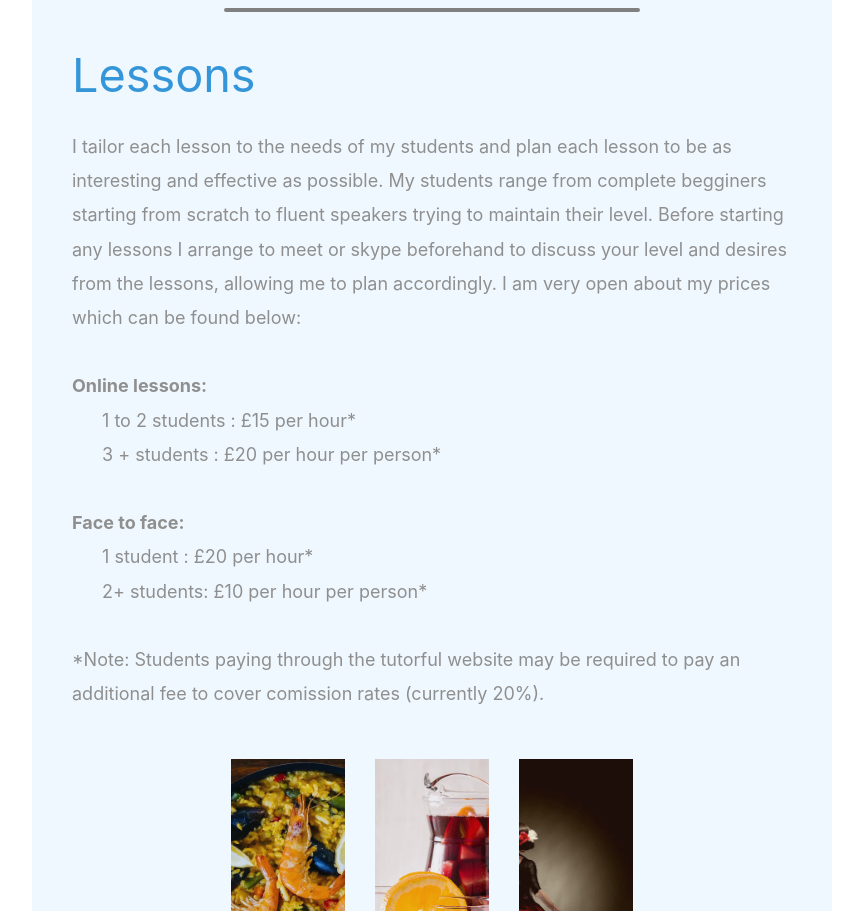
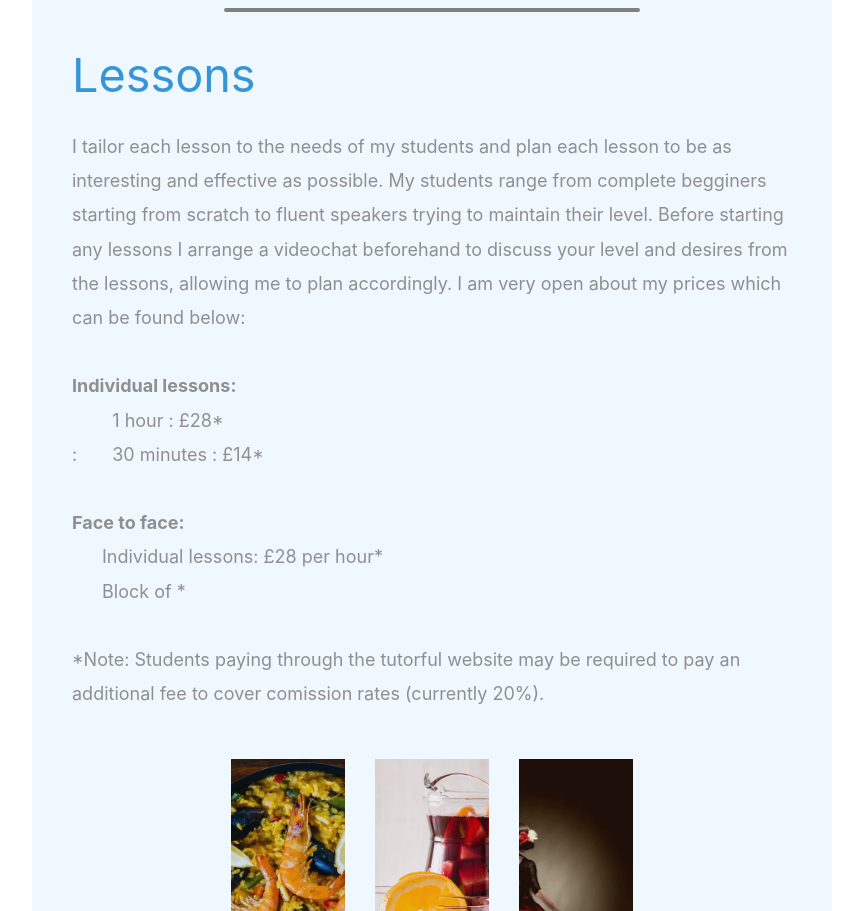
Before and after one commit to spanishsusana/spanishsusana.github.io, a plain HTML site: page index.html in a window 1280 px wide. Shown: the part 2040-2951 px from the top of the page, without its empty margins (208-1071 px from the left). Drawn offline with Linux system fonts and the light colour scheme.

Commit message:
Update index.html

```diff
--- a/index.html
+++ b/index.html
@@ -109,7 +109,7 @@
               <div class="col-12">
                 <h2 class="tm-text-primary mb-4 tm-section-title">Profile</h2>
                 <p class="mb-5">
-                  ¡Hola amigos! I am originally from Madrid but I now live in Llanfairfechan, North Wales.
+                  ¡Hola amigos! I am originally from Madrid and I have lived in the UK for over 7 years.
                   I am a qualified teacher and have completed a 4 year teaching degree in Madrid.
                   While studying at uni I used to tutor different subjects to students in both primary and
                   secondary education. After finishing my degree, I was awarded with a grant to travel to the UK to teach
@@ -121,7 +121,7 @@
                   When the contract ended, I moved to Oxford to work in a nursery while I kept
                   studying English in order to reach the accreditation I was aiming for. After
                   I achieved it, I went back to Spain for few months to plan my next step: moving
-                  to North Wales. And here is where my dream comes true. Finally, I have the chance to provide Spanish
+                  to North Wales. And there is where my dream came true. Finally, I had the chance to start providing Spanish
                   lessons to all kind of people and ages, from totally beginners to advanced students.
                 </p>
             </div>
@@ -140,21 +140,21 @@
                     I tailor each lesson to the needs of my students and plan each lesson to be as
                     interesting and effective as possible. My students range from complete begginers starting
                      from scratch to fluent speakers trying to maintain their level. Before starting any lessons
-                     I arrange to meet or skype beforehand to discuss your level and desires from the lessons,
+                     I arrange a videochat beforehand to discuss your level and desires from the lessons,
                      allowing me to plan accordingly. I am very open about my prices which can be found below:
                     <br />
                     <br />
-                    <strong>Online lessons:</strong><br />
+                    <strong>Individual lessons:</strong><br /> :
                     <span style="padding-left: 30px; display: inline-block;">
-                    1 to 2 students : £15 per hour*<br />
-                    3 + students : £20 per hour per person*
+                    1 hour : £28*<br />
+                    30 minutes : £14*
                     </span>
                     <br />
                     <br />
                     <strong>Face to face:</strong><br />
                     <span style="padding-left: 30px; display: inline-block;">
-                    1 student : £20 per hour*<br />
-                    2+  students: £10 per hour per person*
+                    Individual lessons: £28 per hour*<br />
+                    Block of *
                     </span>
                     <br />
                     <br />
```
